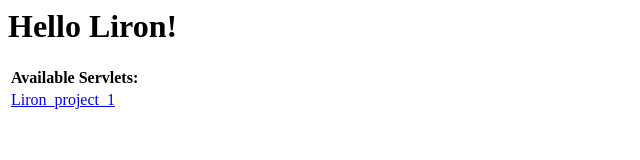
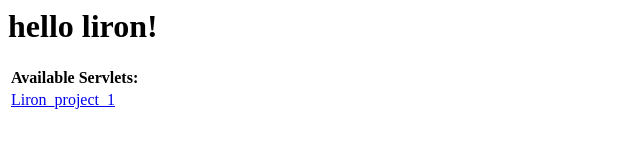
Before and after one commit to bcoolnow/liron-project-1, a plain HTML site: page war/index.html in a window 1280 px wide. Shown: the whole page, without its empty margins (0-640 px from the left). Drawn offline with Linux system fonts and the light colour scheme.

Commit message:
גיט 2

```diff
--- a/war/index.html
+++ b/war/index.html
@@ -13,7 +13,7 @@
   </head>
 
   <body>
-    <h1>Hello Liron!</h1>
+    <h1>hello liron!</h1>
 
     <table>
       <tr>
```
Also changed, not shown: 2 other files.
